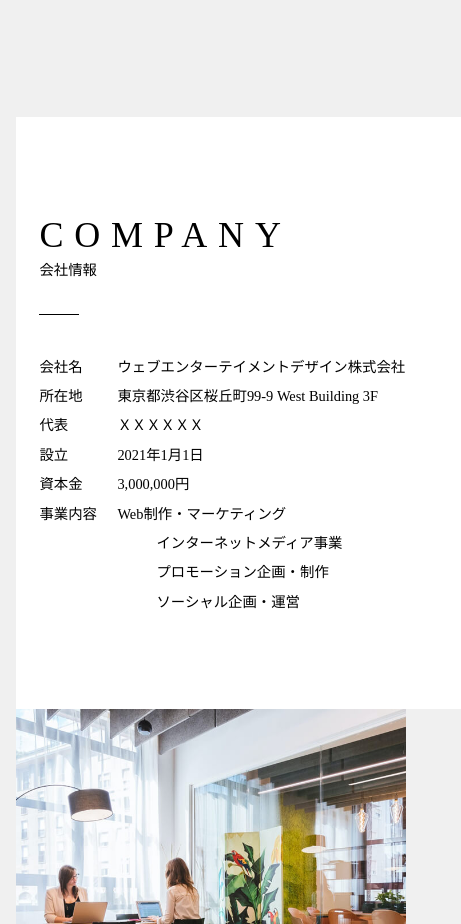
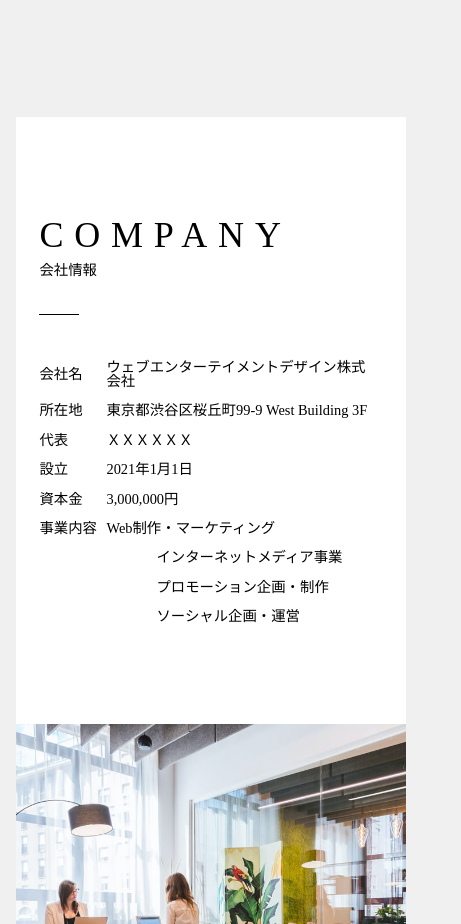
Before and after one commit to ryohei04/codestep_corporate_portfolio-, a plain HTML site: page index.html in a window 390 px wide. Shown: the part 3529-4453 px from the top of the page, 461 px wide, since content can reach past the window. Drawn offline with Linux system fonts and the light colour scheme.

Commit message:
cssの横幅修正

```diff
--- a/css/styles.scss
+++ b/css/styles.scss
@@ -292,7 +292,8 @@ a {
     margin-bottom: 36px;
   }
   .text {
-    width: 55%;
+    //width: 55%;
+    max-width: 100%;
     background-color: white ;
     padding: 100px 8% 100px 6%;
     position: absolute;
@@ -467,7 +468,8 @@ footer {
     position: static;
 
     .text {
-      width: 100%;
+      //width: 100%;
+      max-width: 100%;
       position: static;
     }
     h2 {
```
Also changed, not shown: css/styles.css, 1 other file.
